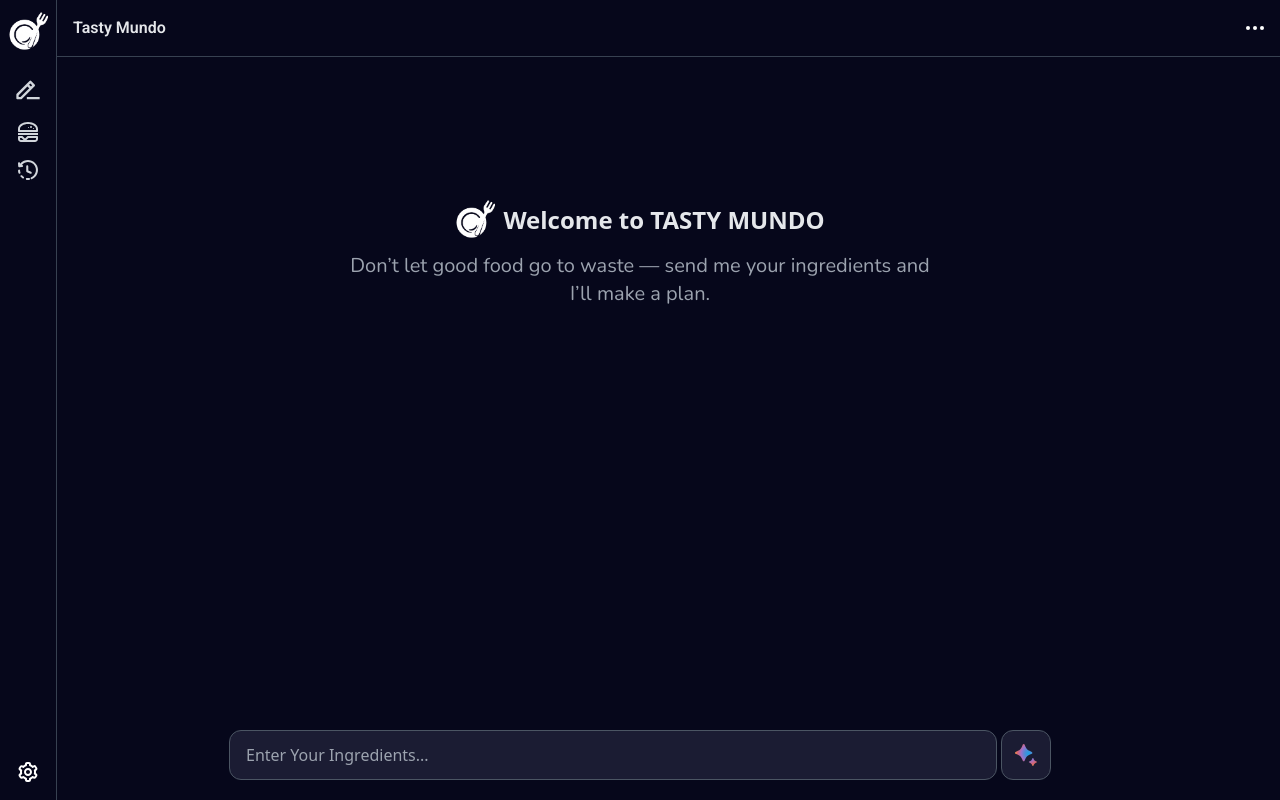
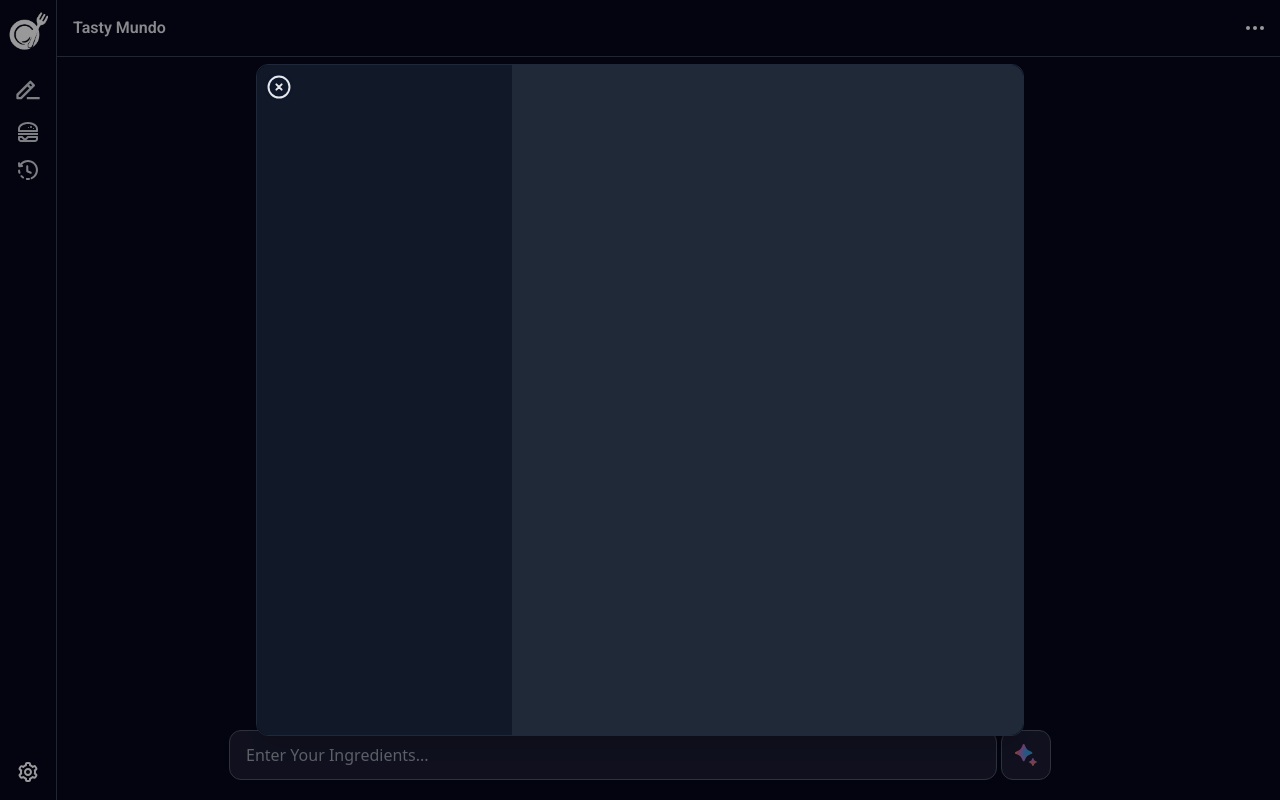
Before and after one commit to AimableUK/Tasty_Mundo, a React (Vite) app: page /c in a window 1280 px wide. Both pictures are taken after a click on the icon 28 px from the left and 772 px from the top of the page. Built offline with nearby package versions, Linux system fonts and the light colour scheme; a web font is replaced by a local one.

Commit message:
Added the Settings Page

```diff
--- a/src/Components/MainChat/ChatPage/ChatHeader/ChatHeader.jsx
+++ b/src/Components/MainChat/ChatPage/ChatHeader/ChatHeader.jsx
@@ -1,7 +1,12 @@
 import React, { useEffect, useRef, useState } from "react";
 import { Link, useLocation, useNavigate } from "react-router-dom";
 
-const ChatHeader = ({ tastyMundoBW, setRecipeIdea, setSavedChats }) => {
+const ChatHeader = ({
+  tastyMundoBW,
+  setRecipeIdea,
+  setSavedChats,
+  setSettings,
+}) => {
   const [showMore, setShowMore] = useState(false);
 
   const dropdownRef = useRef(null);
@@ -125,7 +130,10 @@ const ChatHeader = ({ tastyMundoBW, setRecipeIdea, setSavedChats }) => {
               </span>
               DELETE
             </button>
-            <button className="flex md:hidden flex-row flex-nowrap items-center font-semibold border-gray-900 hover:bg-gray-800 rounded-md p-1 px-2 gap-1 transition-all duration-200 ease-in-out active:scale-95">
+            <button
+              onClick={() => setSettings(true)}
+              className="flex md:hidden flex-row flex-nowrap items-center font-semibold border-gray-900 hover:bg-gray-800 rounded-md p-1 px-2 gap-1 transition-all duration-200 ease-in-out active:scale-95"
+            >
               <svg
                 xmlns="http://www.w3.org/2000/svg"
                 width="24"
--- a/src/Components/MainChat/ChatPage/ChatPage.jsx
+++ b/src/Components/MainChat/ChatPage/ChatPage.jsx
@@ -7,12 +7,12 @@ import SavedChatsList from "../../../Data/SavedChats/SavedChats";
 import SavedChats from "../SavedChats/SavedChats";
 import RecipeIdea from "../RecipeIdea/RecipeIdea";
 import useClickOutside from "../Utils/useClickOutside/useClickOutside";
-import { useNavigate, useParams } from "react-router-dom";
+import { useParams } from "react-router-dom";
 import Chat from "./ChatBody/Chat";
+import SiteSettings from "../Settings/SiteSettings";
 
 const ChatPage = () => {
   const { chatId } = useParams();
-  const navigate = useNavigate();
 
   const [activeChat, setActiveChat] = useState(null);
 
@@ -31,12 +31,15 @@ const ChatPage = () => {
 
   const [savedChats, setSavedChats] = useState(false);
   const [recipeIdea, setRecipeIdea] = useState(false);
+  const [settings, setSettings] = useState(false);
 
   const savedRef = useRef(null);
   const recipeRef = useRef(null);
+  const settingsRef = useRef(null);
 
   useClickOutside(savedRef, savedChats, () => setSavedChats(false));
   useClickOutside(recipeRef, recipeIdea, () => setRecipeIdea(false));
+  useClickOutside(settingsRef, settings, () => setSettings(false));
 
   return (
     <div className="flex flex-row h-screen overflow-x-hidden overflow-y-scroll bg-primaryBody text-white">
@@ -45,6 +48,7 @@ const ChatPage = () => {
         tastyMundoBW={tastyMundoBW}
         setSavedChats={setSavedChats}
         setRecipeIdea={setRecipeIdea}
+        setSettings={setSettings}
       />
       {/* Other */}
       <div className="w-full h-full">
@@ -53,6 +57,7 @@ const ChatPage = () => {
           tastyMundoBW={tastyMundoBW}
           setRecipeIdea={setRecipeIdea}
           setSavedChats={setSavedChats}
+          setSettings={setSettings}
         />
 
         {/* Body */}
@@ -70,6 +75,12 @@ const ChatPage = () => {
         recipeIdea={recipeIdea}
         setRecipeIdea={setRecipeIdea}
       />
+
+      <SiteSettings
+        dialogRef={settingsRef}
+        settings={settings}
+        setSettings={setSettings}
+      />
     </div>
   );
 };
--- a/src/Components/MainChat/ChatPage/ChatSideBar/ChatSideBar.jsx
+++ b/src/Components/MainChat/ChatPage/ChatSideBar/ChatSideBar.jsx
@@ -1,7 +1,7 @@
 import React from "react";
 import { useLocation, useNavigate } from "react-router-dom";
 
-const ChatSideBar = ({ tastyMundoBW, setSavedChats, setRecipeIdea }) => {
+const ChatSideBar = ({ tastyMundoBW, setSavedChats, setRecipeIdea, setSettings }) => {
   const navigate = useNavigate();
   const location = useLocation();
 
@@ -99,6 +99,7 @@ const ChatSideBar = ({ tastyMundoBW, setSavedChats, setRecipeIdea }) => {
           fill="currentColor"
           viewBox="0 0 24 24"
           className="cursor-pointer"
+          onClick={() => setSettings(true)}
         >
           <path d="M12 8c-2.21 0-4 1.79-4 4s1.79 4 4 4 4-1.79 4-4-1.79-4-4-4m0 6c-1.08 0-2-.92-2-2s.92-2 2-2 2 .92 2 2-.92 2-2 2"></path>
           <path d="m20.42 13.4-.51-.29c.05-.37.08-.74.08-1.11s-.03-.74-.08-1.11l.51-.29c.96-.55 1.28-1.78.73-2.73l-1-1.73a2.006 2.006 0 0 0-2.73-.73l-.53.31c-.58-.46-1.22-.83-1.9-1.11v-.6c0-1.1-.9-2-2-2h-2c-1.1 0-2 .9-2 2v.6c-.67.28-1.31.66-1.9 1.11l-.53-.31c-.96-.55-2.18-.22-2.73.73l-1 1.73c-.55.96-.22 2.18.73 2.73l.51.29c-.05.37-.08.74-.08 1.11s.03.74.08 1.11l-.51.29c-.96.55-1.28 1.78-.73 2.73l1 1.73c.55.95 1.77 1.28 2.73.73l.53-.31c.58.46 1.22.83 1.9 1.11v.6c0 1.1.9 2 2 2h2c1.1 0 2-.9 2-2v-.6a8.7 8.7 0 0 0 1.9-1.11l.53.31c.95.55 2.18.22 2.73-.73l1-1.73c.55-.96.22-2.18-.73-2.73m-2.59-2.78c.11.45.17.92.17 1.38s-.06.92-.17 1.38a1 1 0 0 0 .47 1.11l1.12.65-1 1.73-1.14-.66c-.38-.22-.87-.16-1.19.14-.68.65-1.51 1.13-2.38 1.4-.42.13-.71.52-.71.96v1.3h-2v-1.3c0-.44-.29-.83-.71-.96-.88-.27-1.7-.75-2.38-1.4a1.01 1.01 0 0 0-1.19-.15l-1.14.66-1-1.73 1.12-.65c.39-.22.58-.68.47-1.11-.11-.45-.17-.92-.17-1.38s.06-.93.17-1.38A1 1 0 0 0 5.7 9.5l-1.12-.65 1-1.73 1.14.66c.38.22.87.16 1.19-.14.68-.65 1.51-1.13 2.38-1.4.42-.13.71-.52.71-.96v-1.3h2v1.3c0 .44.29.83.71.96.88.27 1.7.75 2.38 1.4.32.31.81.36 1.19.14l1.14-.66 1 1.73-1.12.65c-.39.22-.58.68-.47 1.11Z"></path>
--- /dev/null
+++ b/src/Components/MainChat/Settings/SiteSettings.jsx
@@ -0,0 +1,39 @@
+import React, { useEffect } from "react";
+
+const SiteSettings = ({ dialogRef, settings, setSettings }) => {
+  return (
+    settings && (
+      <div className="fixed inset-0 bg-black bg-opacity-40 z-40 flex items-center justify-center md:py-16 pt-10">
+        <div
+          ref={dialogRef}
+          className="relative flex flex-col md:flex-row bg-slate-950 border border-slate-800 md:rounded-xl rounded-t-xl max-w-3xl w-full shadow-xl z-50 h-full"
+        >
+          <div className="w-2/6 bg-gray-900 rounded-l-xl p-2 pt-2">
+            <button
+                onClick={() => setSettings(false)}
+              className="flex items-center gap-1 bg-slate-900 hover:bg-slate-700 active:bg-slate-500 rounded-full text-gray-200 font-semibold"
+            >
+              <svg
+                xmlns="http://www.w3.org/2000/svg"
+                fill="none"
+                viewBox="0 0 24 24"
+                strokeWidth={1.7}
+                stroke="currentColor"
+                className="size-7"
+              >
+                <path
+                  strokeLinecap="round"
+                  strokeLinejoin="round"
+                  d="m9.75 9.75 4.5 4.5m0-4.5-4.5 4.5M21 12a9 9 0 1 1-18 0 9 9 0 0 1 18 0Z"
+                />
+              </svg>
+            </button>
+          </div>
+          <div className="w-4/6 bg-gray-800 rounded-r-xl"></div>
+        </div>
+      </div>
+    )
+  );
+};
+
+export default SiteSettings;
```
